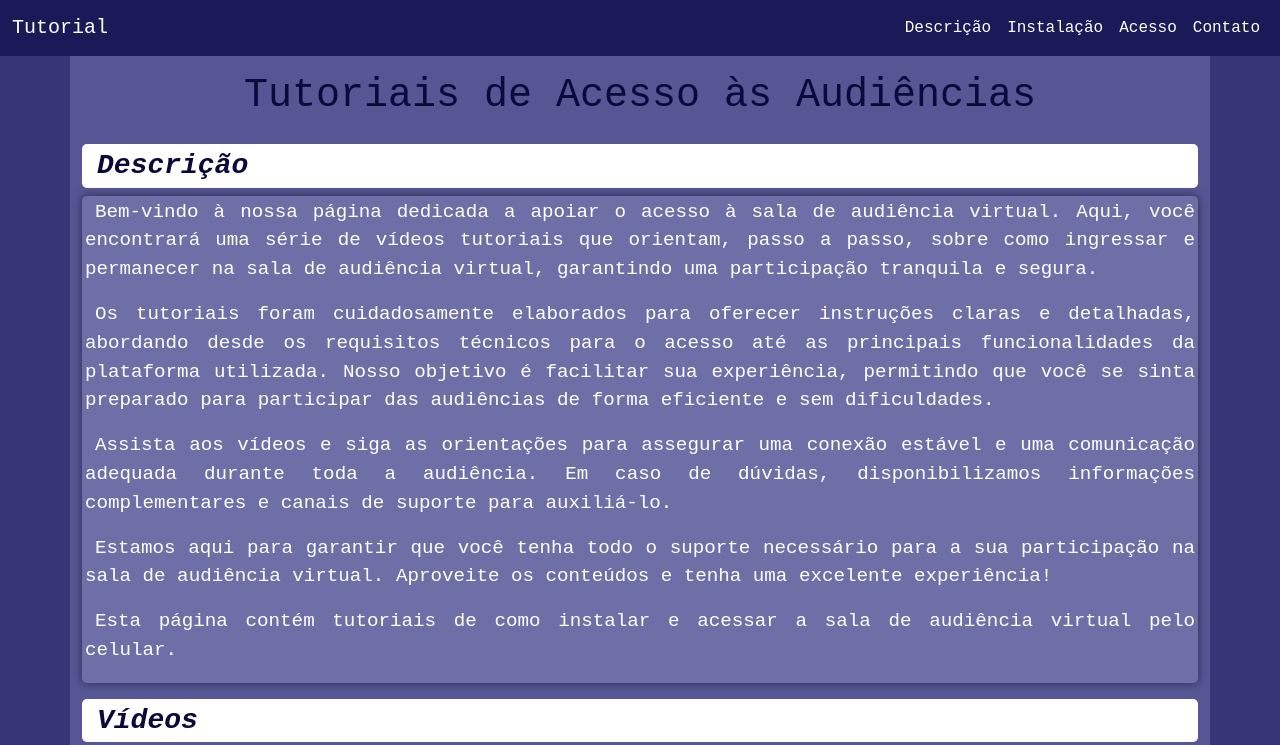
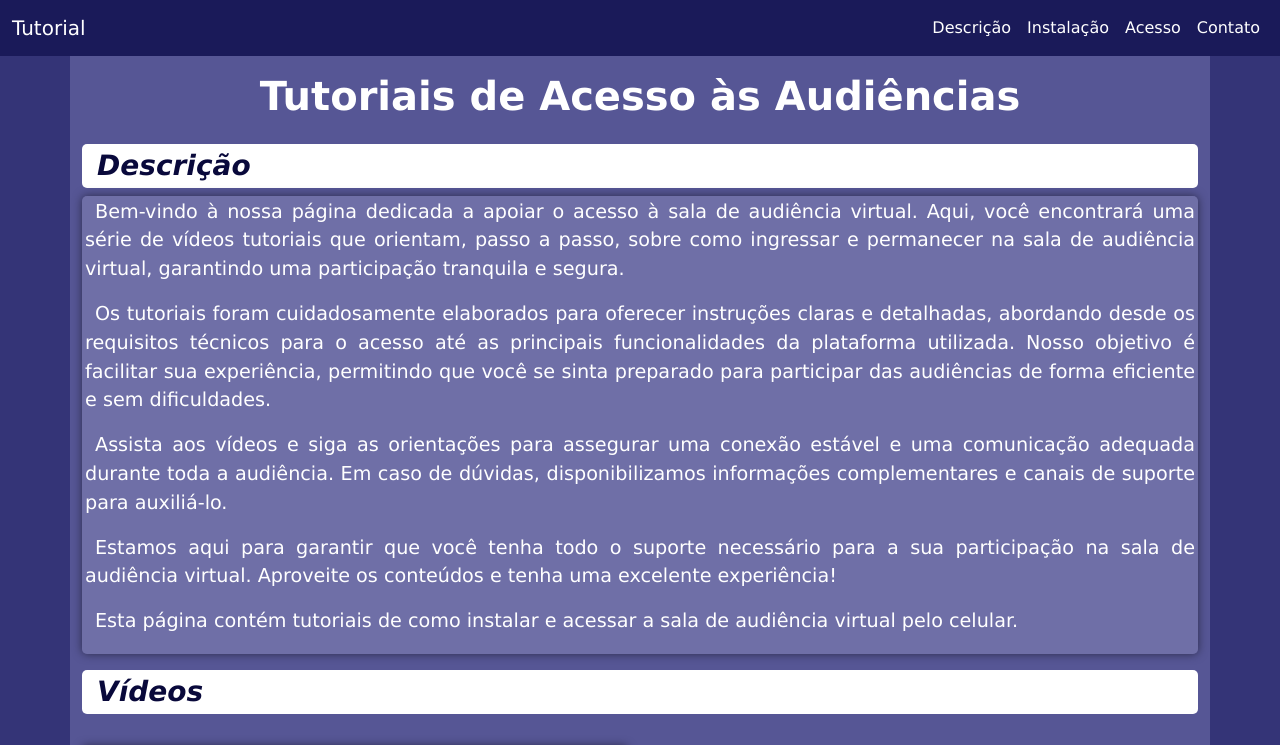
Before and after one commit to AguinaldoAlecrim/teamstotorials, a plain HTML site: page index.html in a window 1280 px wide. Shown: the top 745 px of the page. Drawn offline with Linux system fonts and the light colour scheme.

Commit message:
Alterada a cor do Título

```diff
--- a/index.html
+++ b/index.html
@@ -37,7 +37,7 @@
         <div class="col">
             <div class="row">
                 <div class="col">
-                    <h1 class="rounded-3 text-center" style="color:#09093B;">Tutoriais de Acesso às Audiências</h1>
+                    <h1 class="rounded-3 text-center" style="color:#FFFFFF;font-weight: bold;">Tutoriais de Acesso às Audiências</h1>
                 </div>
             </div>
             <div class="row">
--- a/src/css/app.css
+++ b/src/css/app.css
@@ -1,7 +1,7 @@
 body {
     background-color: #343477;
     padding-top: var(--navbar-height);
-    font-family: 'Courier New', Courier, monospace;
+    font-family: Verdana, Geneva, Tahoma, sans-serif;
 }
 html {
     scroll-behavior: smooth;
```
